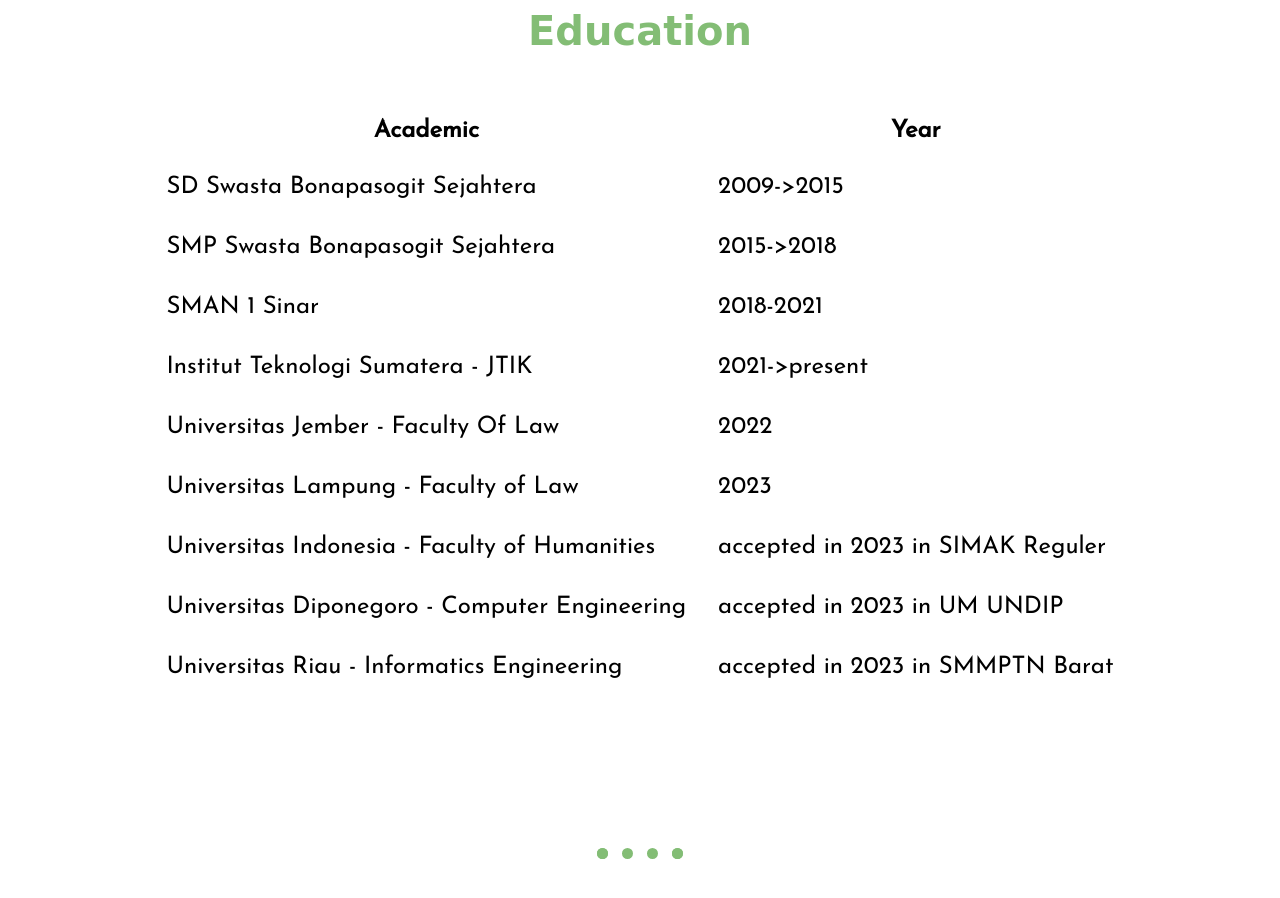
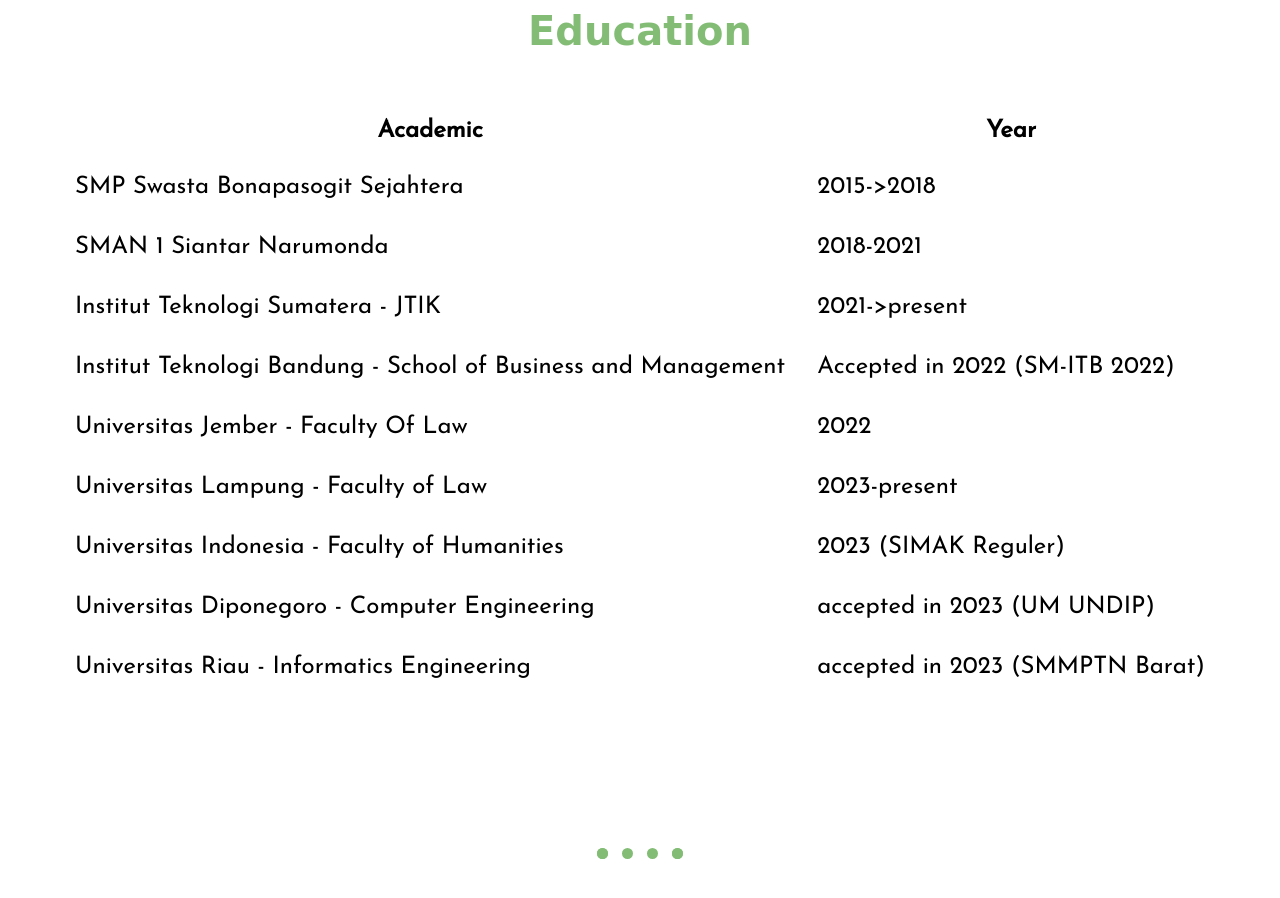
Before and after one commit to glenditosmg25/glenditosmg25.github.io, a plain HTML site: page index.html in a window 1280 px wide. Shown: the part 1779-2677 px from the top of the page. Drawn offline with Linux system fonts and the light colour scheme; a web font is replaced by a local one.

Commit message:
Update index.html

```diff
--- a/index.html
+++ b/index.html
@@ -48,41 +48,41 @@
             <th>Academic</th>
             <th>Year</th>
           </tr>
-          <tr>
-            <td>SD Swasta Bonapasogit Sejahtera</td>
-            <td>2009->2015</td>
-          </tr>
-          <tr>
+            <tr>
             <td>SMP Swasta Bonapasogit Sejahtera</td>
             <td>2015->2018</td>
           </tr>
           <tr>
-            <td>SMAN 1 Sinar</td>
+            <td>SMAN 1 Siantar Narumonda</td>
             <td>2018-2021</td>
           </tr>
           <tr>
             <td>Institut Teknologi Sumatera - JTIK</td>
             <td>2021->present</td>
           </tr>
+           <tr>
+            <td>Institut Teknologi Bandung - School of Business and Management</td>
+            <td>Accepted in 2022 (SM-ITB 2022)</td>
+         </tr>
           <tr>
             <td>Universitas Jember - Faculty Of Law</td>
             <td>2022</td>
          </tr>
           <tr>
             <td>Universitas Lampung - Faculty of Law</td>
-            <td>2023</td>
+            <td>2023-present</td>
           </tr>
           <tr>
             <td>Universitas Indonesia - Faculty of Humanities</td>
-            <td>accepted in 2023 in SIMAK Reguler</td>
+            <td>2023 (SIMAK Reguler)</td>
           </tr>
           <tr>
             <td>Universitas Diponegoro - Computer Engineering</td>
-            <td>accepted in 2023 in UM UNDIP</td>
+            <td>accepted in 2023 (UM UNDIP)</td>
           </tr>
           <tr>
             <td>Universitas Riau - Informatics Engineering</td>
-            <td>accepted in 2023 in SMMPTN Barat</td>
+            <td>accepted in 2023 (SMMPTN Barat)</td>
           </tr>
         </table>
       </div>
```
